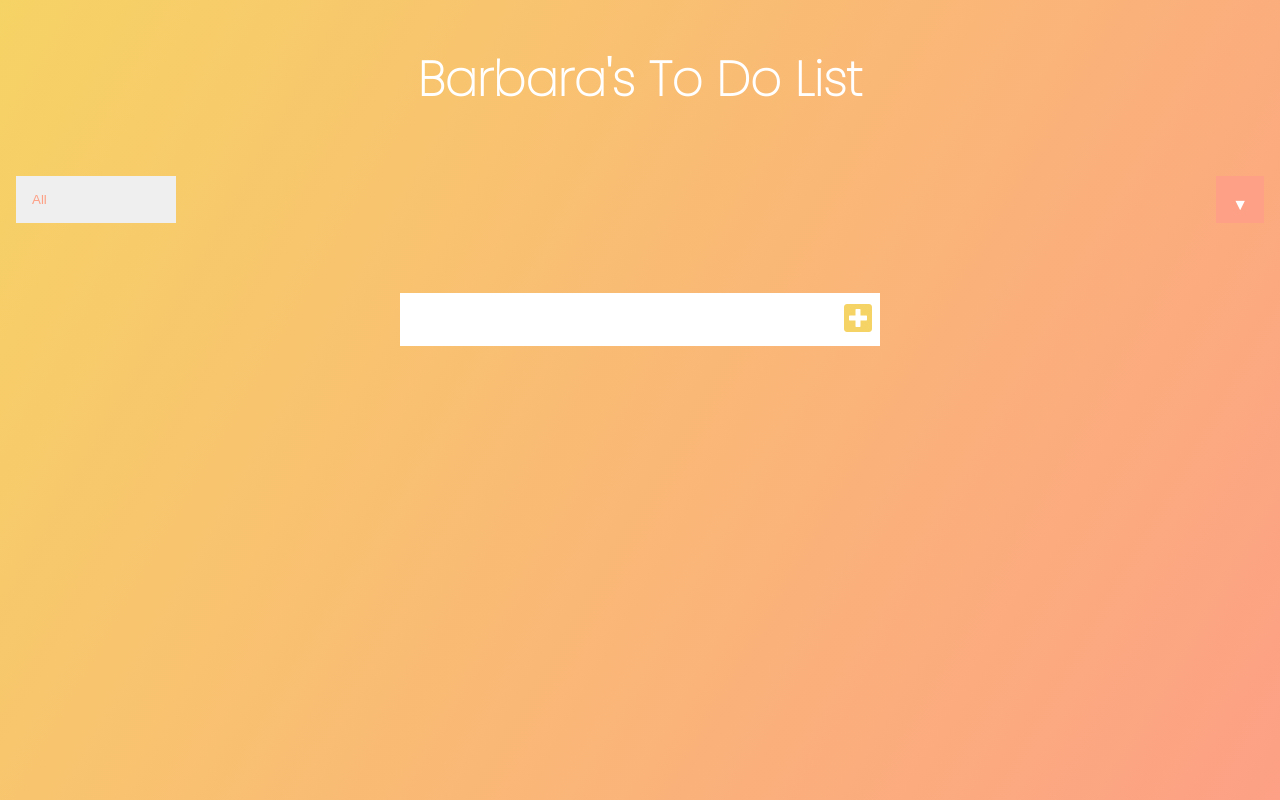
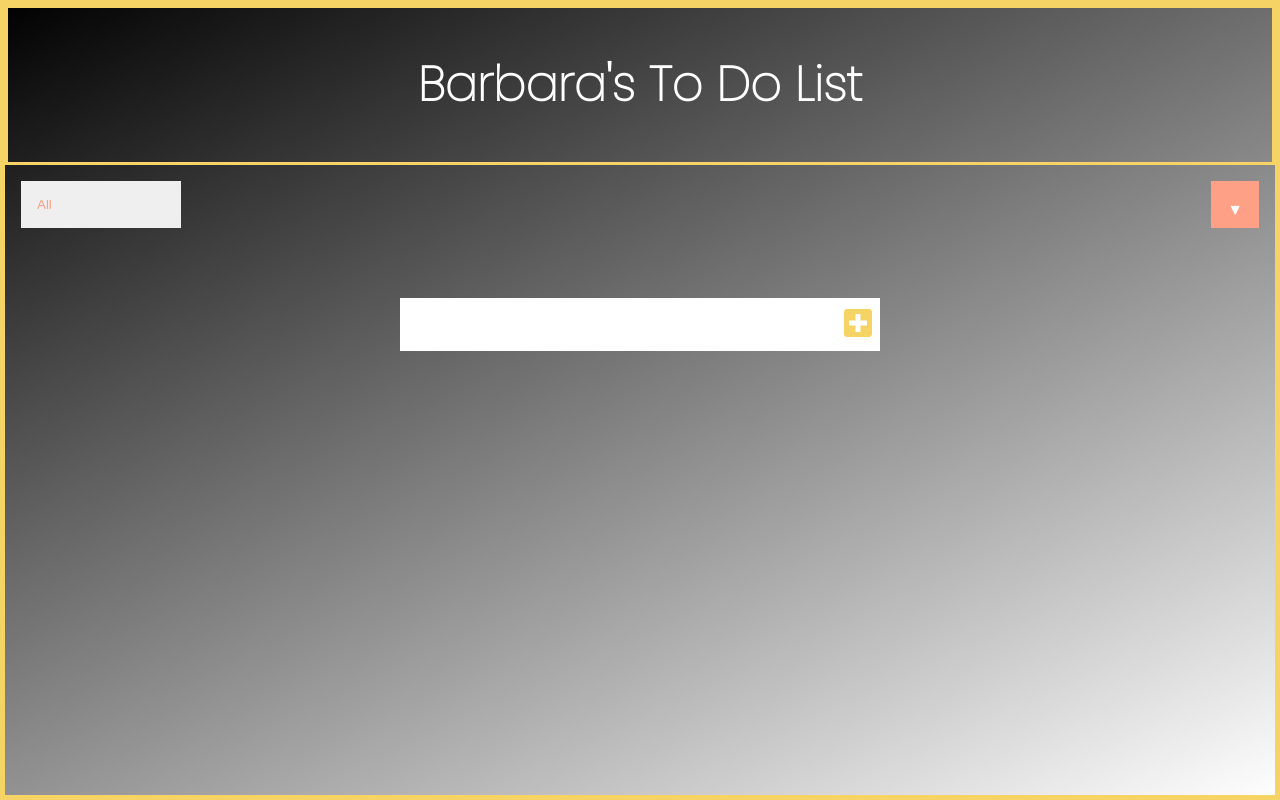
Before and after one commit to appfactory-tshimologong/Todo-List, a plain HTML site: page index.html in a window 1280 px wide. Drawn offline with Linux system fonts and the light colour scheme.

Commit message:
uodated the style sheet

```diff
--- a/style.css
+++ b/style.css
@@ -5,14 +5,20 @@
 }
 
 body{
-    background-image: linear-gradient(120deg,#f6d365,#fda085);
+    background-image: linear-gradient(155deg,black,white);
     color: white;
     font-family: "Poppins", sans-serif;
     min-height: 100vh;
+    border-style: solid;
+    border-width: thick;
+    border-color:#f6d365;
 }
 
 header{
     font-size: 1.5rem;
+    border-style:solid;
+    border-width:medium;
+    border-color:#f6d365;
 }
 
 header,
@@ -63,7 +69,7 @@ form button:hover {
     transition: all 0.5s ease;
 }
 
-.todo-li{
+.todo li{
     flex: 1;
 }
 
```
